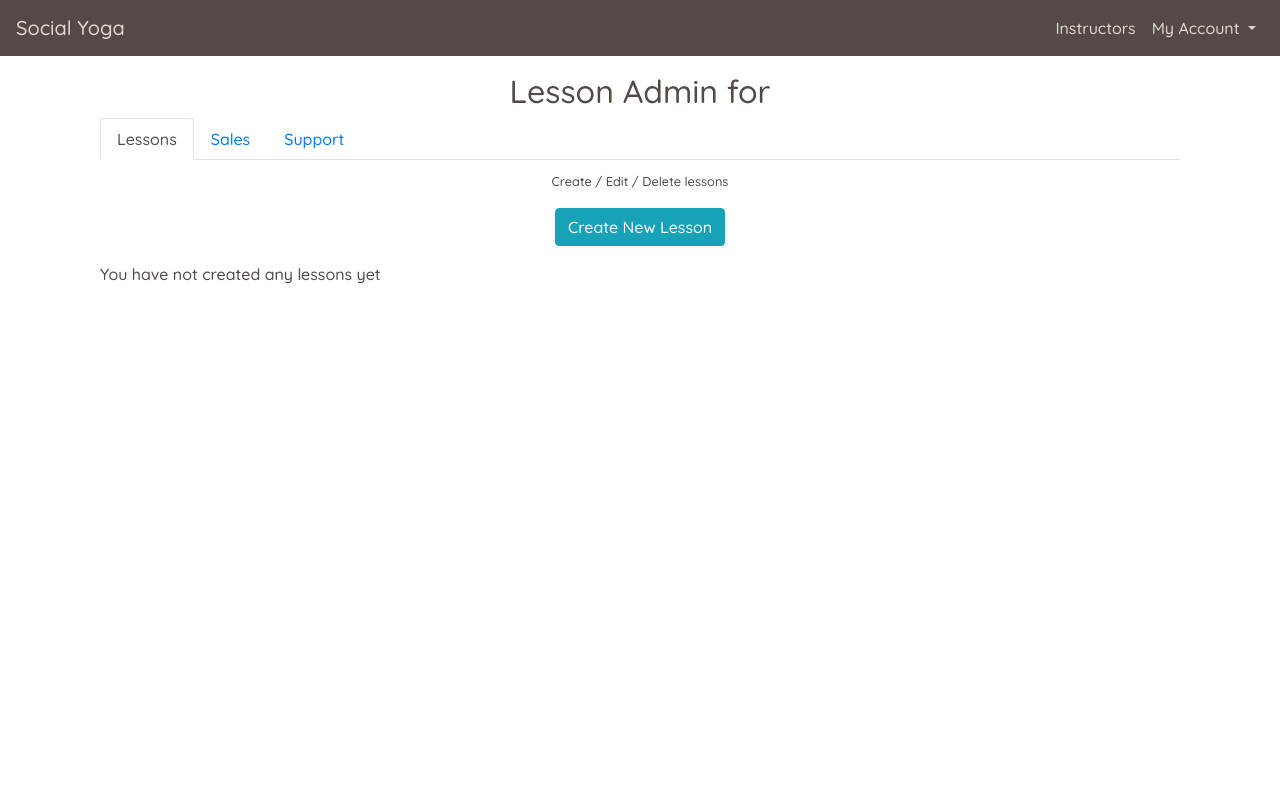
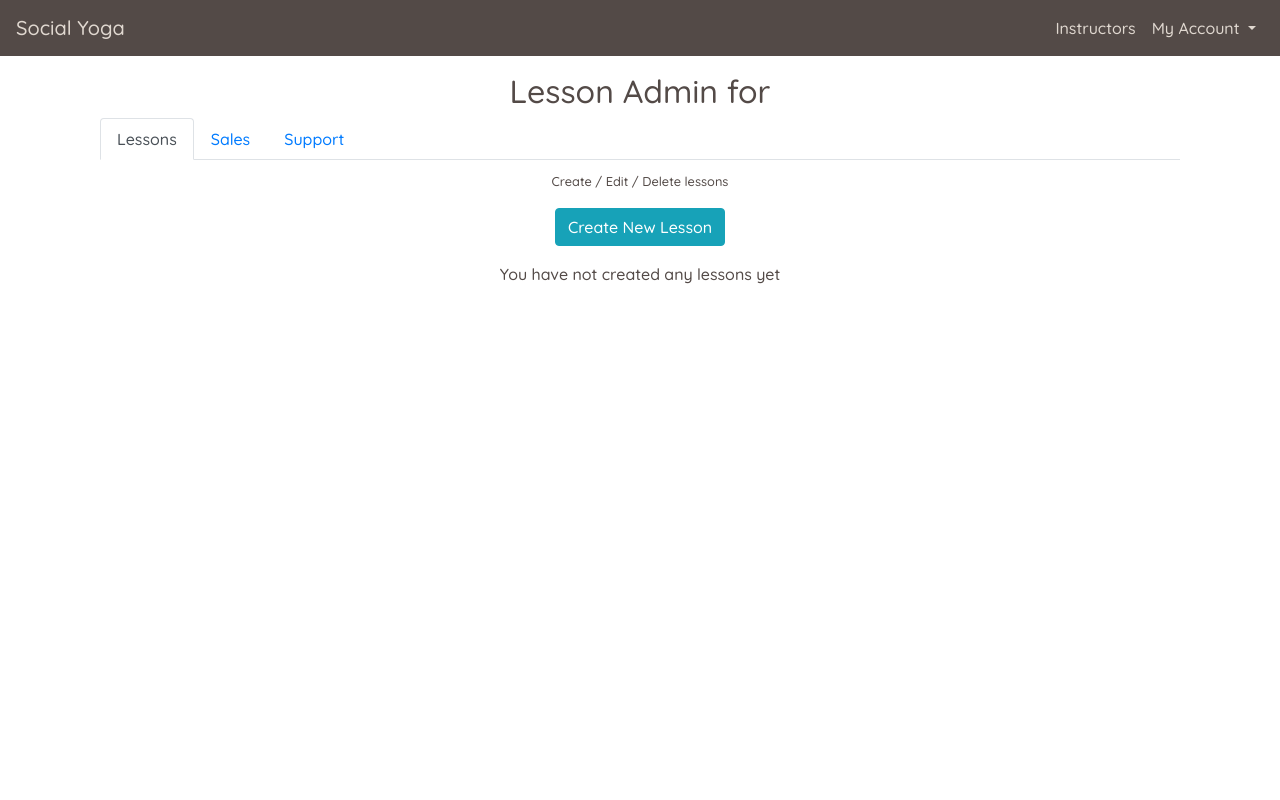
Before and after one commit to KelvinHere/Yoga_Milestone_4, a Django app: template lessons/templates/lessons/instructor_admin.html in a window 1280 px wide. Run offline with Django 3.2, Linux system fonts and the light colour scheme; the template is opened without the code that fills it, so the values that code supplies are empty; some libraries are stand-ins or nearby versions.

Commit message:
BUGFIX: instructor_admin.html, lesson message not center

```diff
--- a/lessons/templates/lessons/instructor_admin.html
+++ b/lessons/templates/lessons/instructor_admin.html
@@ -70,7 +70,7 @@
                                 </div>
                             {% endfor %}
                         {% else %}
-                            <p>You have not created any lessons yet</p>
+                            <p class="text-center">You have not created any lessons yet</p>
                         {% endif %}
                     </div>
                     <!-- Sales tab -->
```
